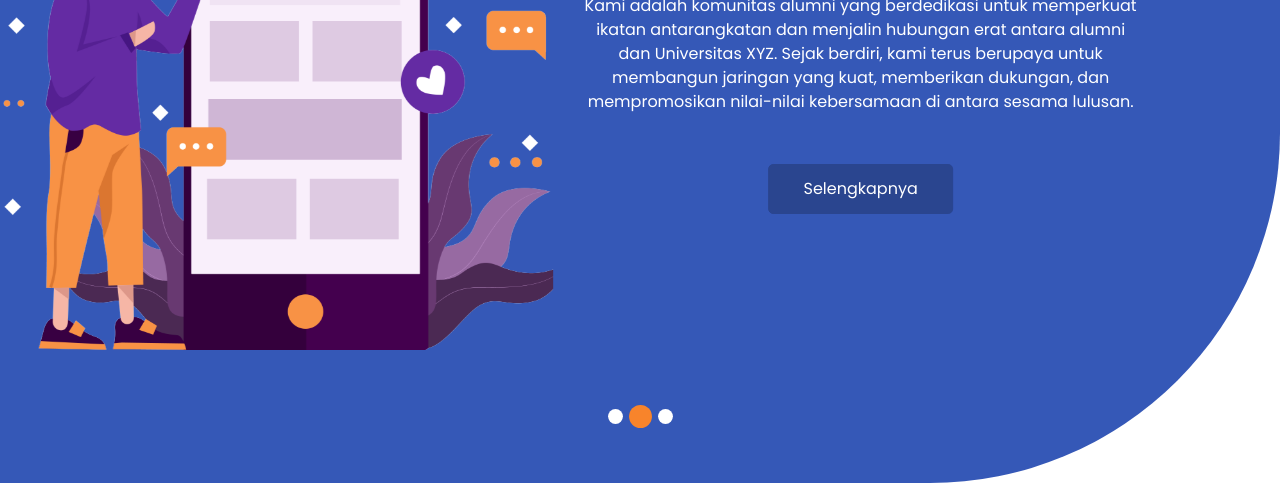
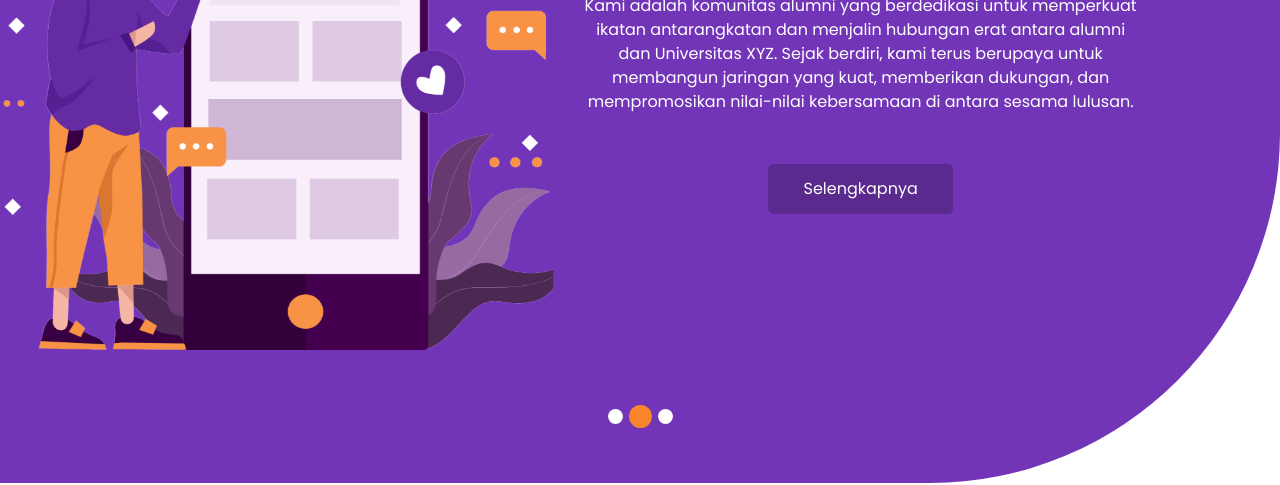
Before and after one commit to chaaaaaaaaaaa/UnivXYZ, a plain HTML site: page index.html in a window 1280 px wide. Shown: the part 326-811 px from the top of the page. Drawn offline with nearby package versions, Linux system fonts and the light colour scheme; files that its build step writes are made by us from their sources.

Commit message:
Update style.scss

```diff
--- a/css/style.scss
+++ b/css/style.scss
@@ -1,6 +1,6 @@
 $white: #ffffff;
 $black: #000000;
-$primary1: #3558b7;
+$primary1: #7335b7;
 $primary2: #f8842b;
 $textCol: #1f1f1f;
 
```
